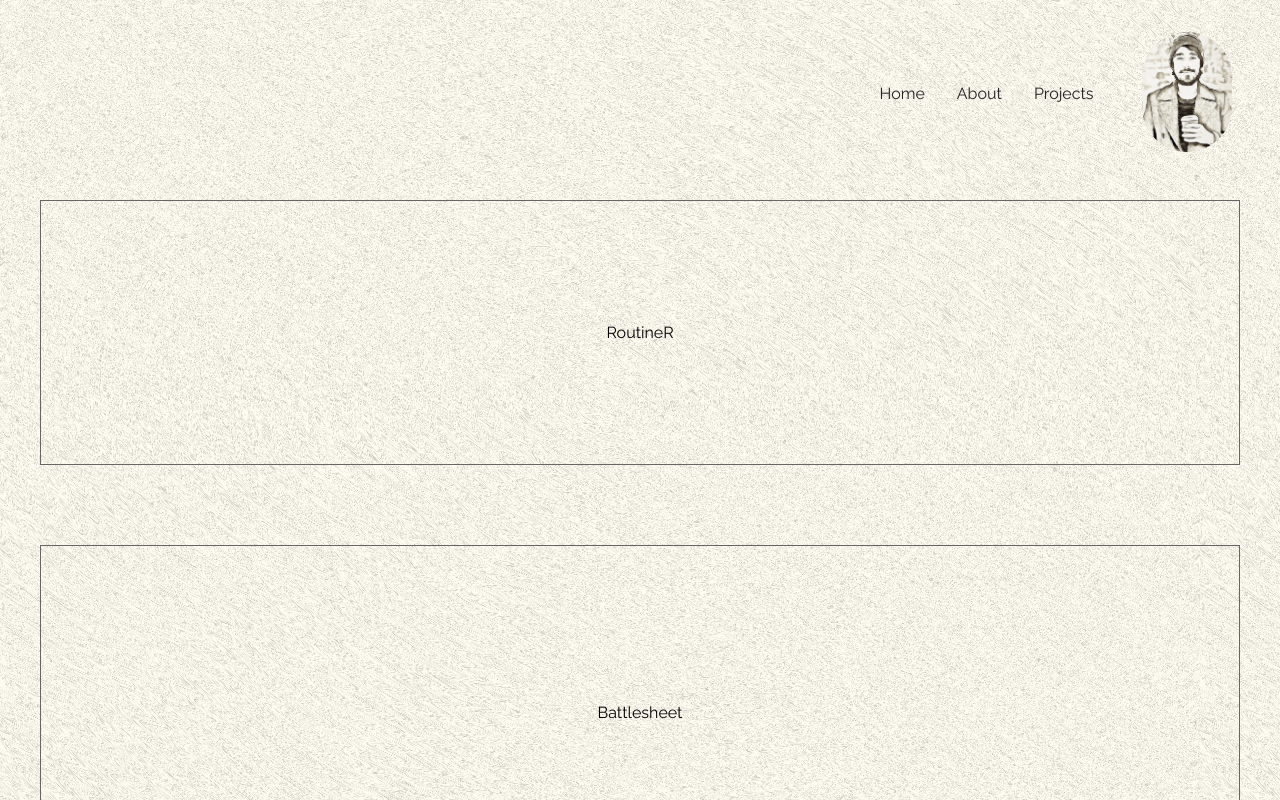
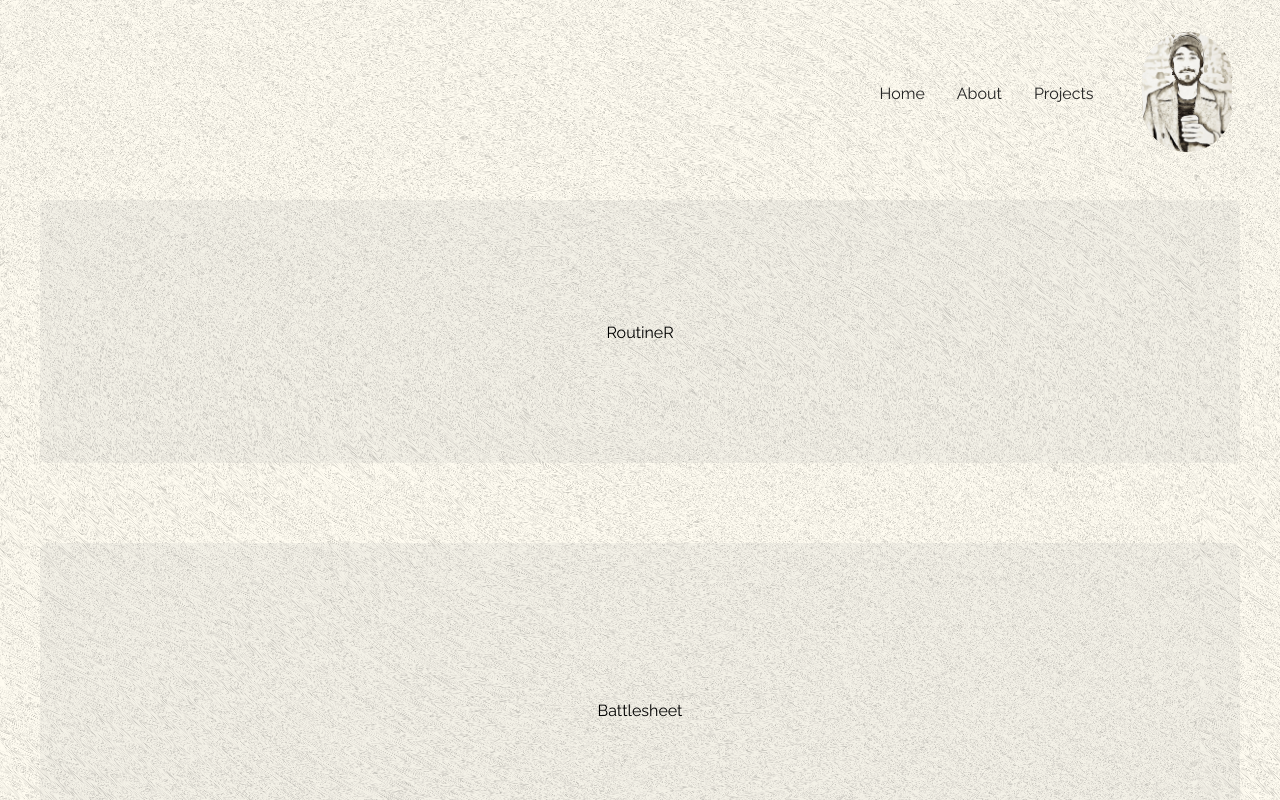
Before and after one commit to EwanMcA/EwanDev, a React app: page /projects in a window 1280 px wide. Shown: the top 800 px of the page. Built offline with nearby package versions, Linux system fonts and the light colour scheme.

Commit message:
fix up some styling and layout

```diff
--- a/src/about/about.scss
+++ b/src/about/about.scss
@@ -2,7 +2,6 @@
 
 main {
   display: block;
-  height: 100vh;
 }
 
 .terminal-container {
--- a/src/about/about.tsx
+++ b/src/about/about.tsx
@@ -1,7 +1,7 @@
 import React from 'react';
 
+import styles from './about.scss';
 import Terminal from '../terminal';
-import styles from './about.scss';
 
 const About: React.VFC = () => (
   <main className={styles.about}>
--- a/src/home/home.scss
+++ b/src/home/home.scss
@@ -12,6 +12,7 @@
   flex-direction: column;
   justify-content: center;
   display: flex;
+  min-height: 100vh;
 
   @include responsive.lg {
     flex-direction: row;
--- a/src/home/home.tsx
+++ b/src/home/home.tsx
@@ -2,9 +2,9 @@ import React, { VFC } from 'react';
 
 import { Link } from 'react-router-dom';
 
-import profilePic from '../header/profileInk.png';
 //import inkGif from '../home/inkDrip.gif';
 import styles from './home.scss';
+import profilePic from '../header/profileInk.png';
 
 const Home: VFC = () => (
   <main className={styles.homepage}>
--- a/src/index.scss
+++ b/src/index.scss
@@ -11,6 +11,9 @@ body {
   font-family: Raleway;
   margin: 0;
   min-height: 100vh;
-  max-height: 100vh;
-  overflow: hidden;
+  overflow: auto;
+
+  &::-webkit-scrollbar {
+    display: none;
+  }
 }
--- a/src/projects/projects.scss
+++ b/src/projects/projects.scss
@@ -3,24 +3,24 @@
 .projects {
   display: flex;
   flex-direction: column;
-  margin: 20vh 0;
-  max-height: 100%;
-  overflow: auto;
+  margin: 20vh 0 10vh 0;
 
   @include responsive.lg {
-    margin: 20vh 0;
+    margin: 20vh 0 10vh 0;
   }
 }
 
 .project {
   align-items: center;
-  border: 1px solid #666;
+  background: #aaa2;
+  border-radius: 8px;
   display: flex;
   justify-content: space-between;
   padding: 1rem;
   padding-left: 10vw;
   position: relative;
   margin: 5vh;
+  transition: all 0.5s ease-in;
 
   .title {
     position: absolute;
@@ -59,11 +59,6 @@
   }
 }
 
-.projects::-webkit-scrollbar {
-  display: none;
-}
-
-
 .overlay {
   align-items: center;
   background-color: #3333;
--- a/src/projects/projects.tsx
+++ b/src/projects/projects.tsx
@@ -1,4 +1,4 @@
-import React, { VFC } from 'react';
+import React from 'react';
 
 import { useMediaQuery } from 'react-responsive';
 
--- a/src/terminal/terminal.tsx
+++ b/src/terminal/terminal.tsx
@@ -1,7 +1,7 @@
-import React, { useEffect, useRef, useState, VFC } from 'react';
+import React, { useEffect, useRef, useState } from 'react';
 
+import styles from './terminal.scss';
 import TerminalText from '../terminal_text';
-import styles from './terminal.scss';
 
 type ResponseProps = {
   children: JSX.Element | JSX.Element[];
@@ -19,7 +19,7 @@ const Response = ({ children }: ResponseProps) => {
   return <div ref={ref}>{children}</div>;
 };
 
-const Terminal: VFC = () => {
+const Terminal = () => {
   const [step, setStep] = useState(0);
   const incStep = (): void => setStep((s) => s + 1);
 
@@ -92,7 +92,7 @@ const Terminal: VFC = () => {
           const responseComponent = step > ix ? cmd.response : <></>;
 
           return (
-            <div>
+            <div key={cmd.text}>
               {commandComponent}
               {responseComponent}
             </div>
```
Also changed, not shown: src/home/inkDrip.gif (added).
